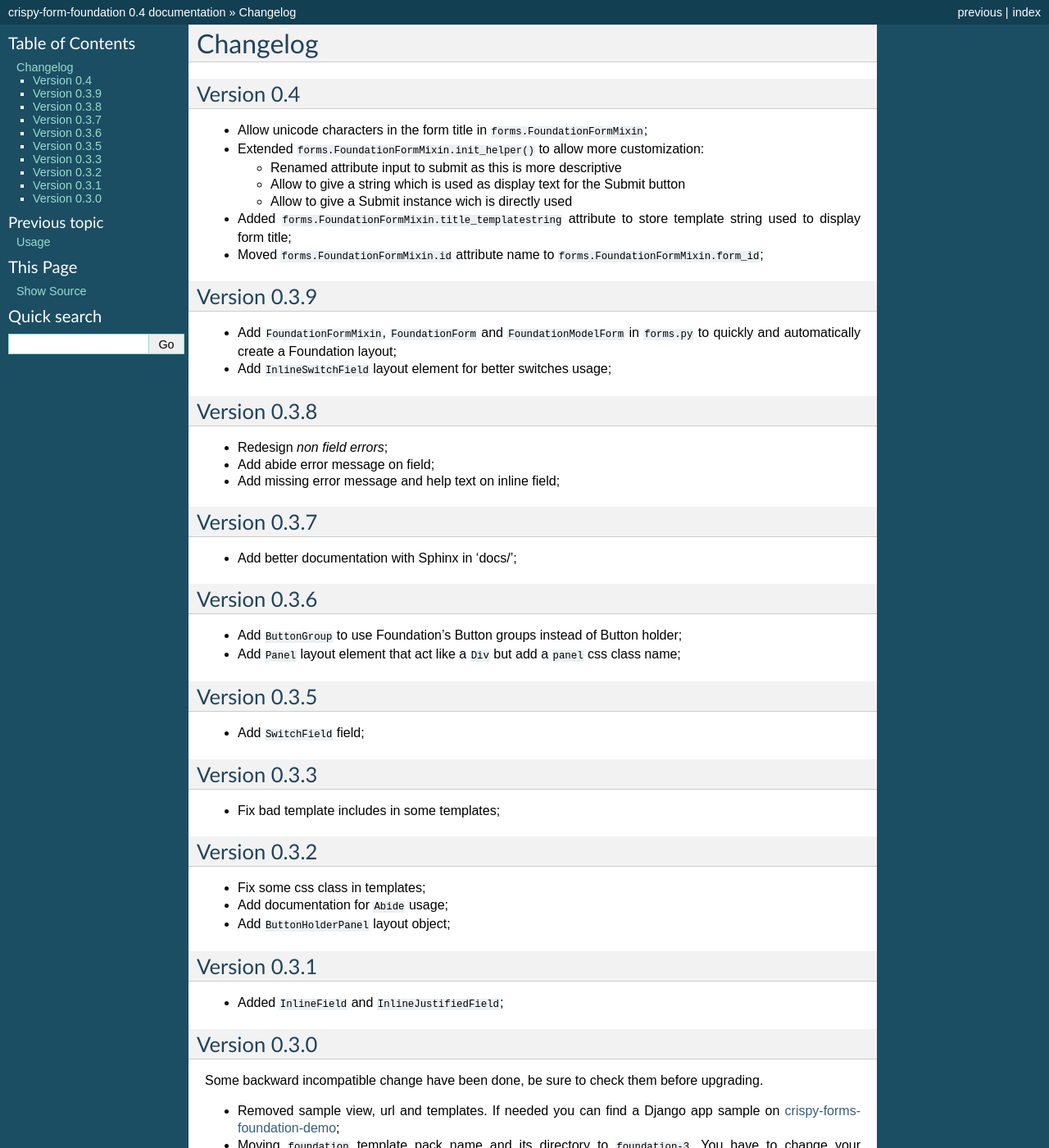
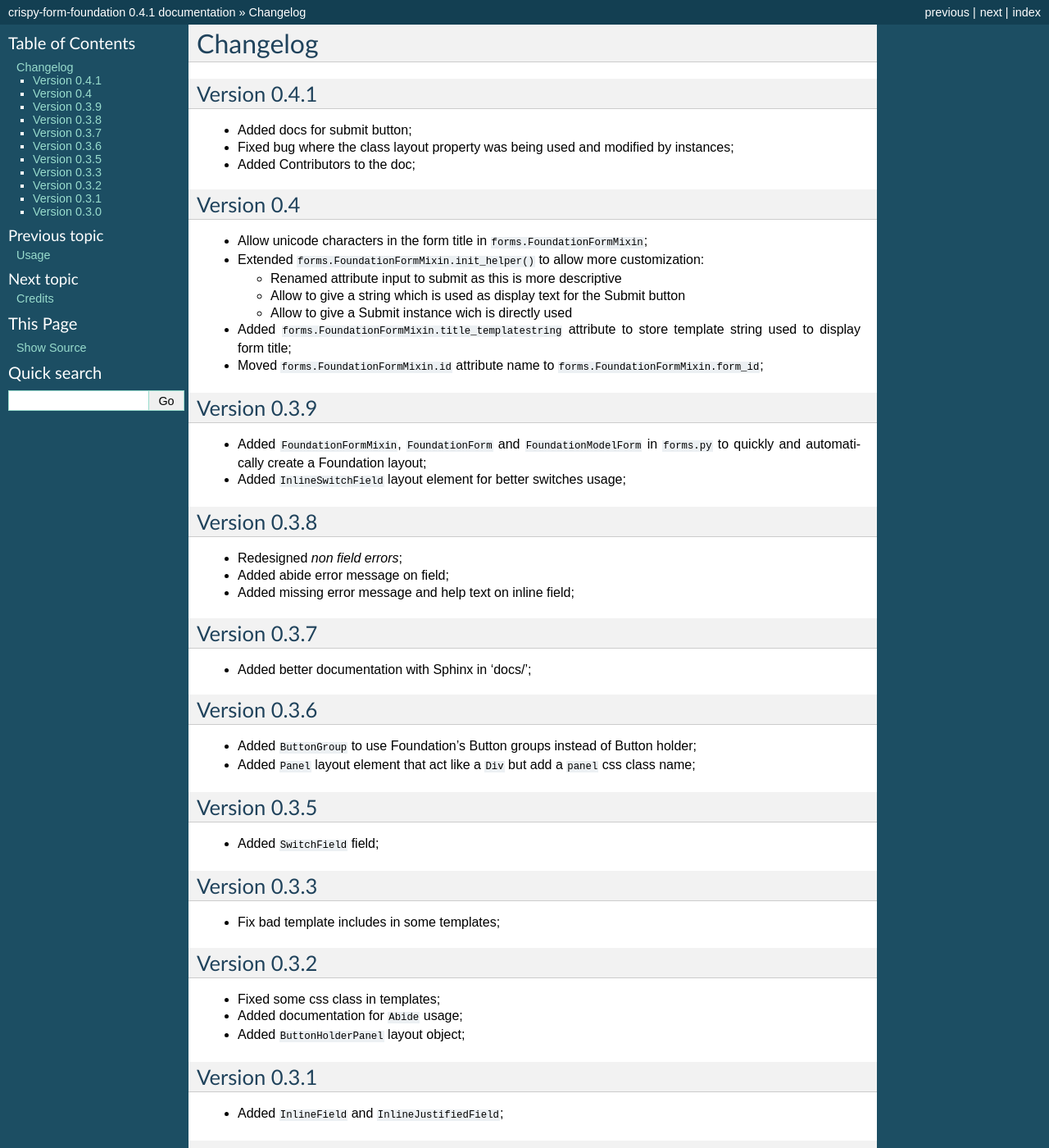
Before and after one commit to sveetch/crispy-forms-foundation, a Sphinx documentation site: the page built from docs/changelog.rst, in a window 1280 px wide and 1400 px high. Shown: the whole window at 82% size. Built offline with Sphinx 7.4.7, drawn with Linux system fonts in a browser that asks for light colours; some of the changed text lies outside the part shown.

Commit message:
Added Contributors to the doc, bump to 0.4.1

```diff
--- a/crispy_forms_foundation/__init__.py
+++ b/crispy_forms_foundation/__init__.py
@@ -2,4 +2,4 @@
 """
 Django application to add 'django-crispy-forms' layout objects for Foundation
 """
-__version__ = '0.4'
+__version__ = '0.4.1'
--- a/docs/changelog.rst
+++ b/docs/changelog.rst
@@ -3,6 +3,13 @@
 =========
 Changelog
 =========
+
+Version 0.4.1
+*************
+
+* Added docs for submit button;
+* Fixed bug where the class layout property was being used and modified by instances;
+* Added Contributors to the doc;
 
 Version 0.4
 ***********
@@ -20,31 +27,31 @@
 Version 0.3.9
 *************
 
-* Add ``FoundationFormMixin``, ``FoundationForm`` and ``FoundationModelForm`` in ``forms.py`` to quickly and automatically create a Foundation layout;
-* Add ``InlineSwitchField`` layout element for better switches usage;
+* Added ``FoundationFormMixin``, ``FoundationForm`` and ``FoundationModelForm`` in ``forms.py`` to quickly and automatically create a Foundation layout;
+* Added ``InlineSwitchField`` layout element for better switches usage;
 
 Version 0.3.8
 *************
 
-* Redesign *non field errors*;
-* Add abide error message on field;
-* Add missing error message and help text on inline field;
+* Redesigned *non field errors*;
+* Added abide error message on field;
+* Added missing error message and help text on inline field;
 
 Version 0.3.7
 *************
 
-* Add better documentation with Sphinx in 'docs/';
+* Added better documentation with Sphinx in 'docs/';
 
 Version 0.3.6
 *************
 
-* Add ``ButtonGroup`` to use Foundation's Button groups instead of Button holder;
-* Add ``Panel`` layout element that act like a ``Div`` but add a ``panel`` css class name;
+* Added ``ButtonGroup`` to use Foundation's Button groups instead of Button holder;
+* Added ``Panel`` layout element that act like a ``Div`` but add a ``panel`` css class name;
 
 Version 0.3.5
 *************
 
-* Add ``SwitchField`` field;
+* Added ``SwitchField`` field;
 
 Version 0.3.3
 *************
@@ -54,9 +61,9 @@
 Version 0.3.2
 *************
 
-* Fix some css class in templates;
-* Add documentation for ``Abide`` usage;
-* Add ``ButtonHolderPanel`` layout object;
+* Fixed some css class in templates;
+* Added documentation for ``Abide`` usage;
+* Added ``ButtonHolderPanel`` layout object;
 
 Version 0.3.1
 *************
@@ -69,9 +76,9 @@
 Some backward incompatible change have been done, be sure to check them before upgrading.
 
 * Removed sample view, url and templates. If needed you can find a Django app sample on `crispy-forms-foundation-demo`_;
-* Moving ``foundation`` template pack name and its directory to ``foundation-3``. You have to change your ``settings.CRISPY_TEMPLATE_PACK`` if you used the old one;
-* Add ``foundation-5`` template pack, it is now the default template pack;
-* Removing camelcase on some css classes :
+* Moved ``foundation`` template pack name and its directory to ``foundation-3``. You have to change your ``settings.CRISPY_TEMPLATE_PACK`` if you used the old one;
+* Added ``foundation-5`` template pack, it is now the default template pack;
+* Removed camelcase on some css classes :
 
   * ``ctrlHolder`` has changed to ``holder``;
   * ``buttonHolder`` has changed to ``button-holder``;
--- a/docs/index.rst
+++ b/docs/index.rst
@@ -39,3 +39,4 @@
    install.rst
    usage.rst
    changelog.rst
+   credits.rst
```
Also changed, not shown: docs/credits.rst (added, +12 -0 lines).
